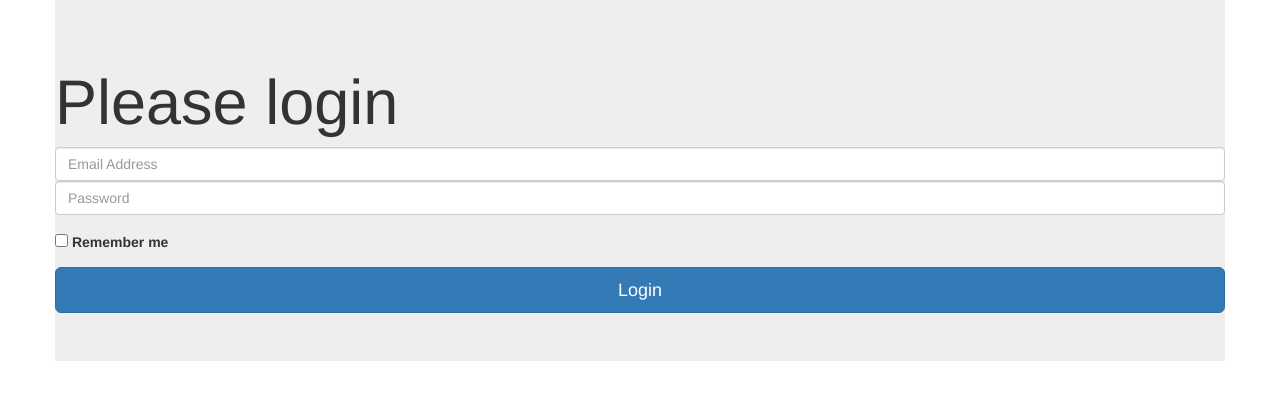
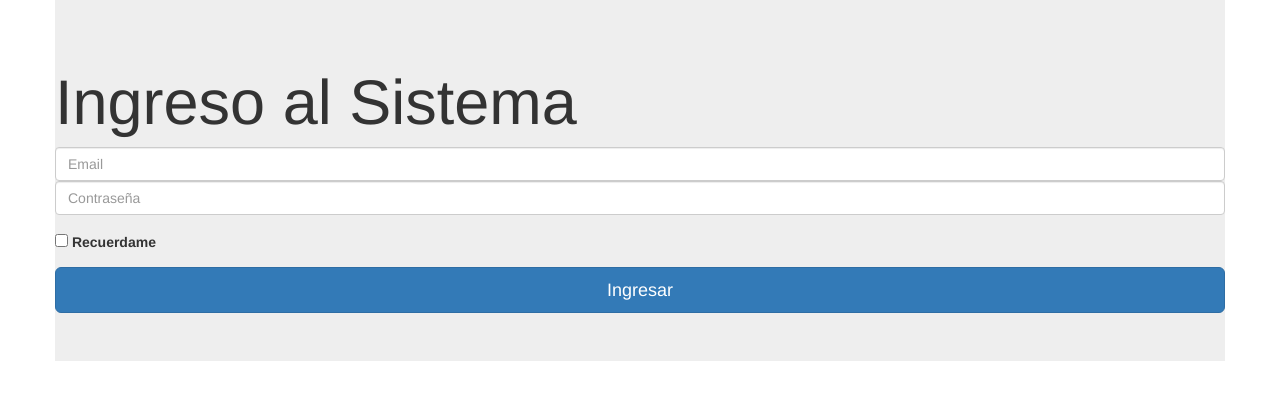
Before and after one commit to maribelferre/Clase, a plain HTML site: page index.html in a window 1280 px wide. Drawn offline with nearby package versions, Linux system fonts and the light colour scheme.

Commit message:
Ajusta idioma en formulario de login

```diff
--- a/index.html
+++ b/index.html
@@ -14,18 +14,18 @@ rwoIResjU2yc3z8GV/NPeZWAv56rSmLldC3R/AZzGRnGxQQKnKkoFVhFQhNUwEyJ" crossorigin="a
     <div class="col-12">
 
     <form>
-    	<h1>Please login</h1>
+    	<h1>Ingreso al Sistema</h1>
       <div class="form-group">
         <input type="email" class="form-control" id="exampleInputEmail1" aria-
-describedby="emailHelp" placeholder="Email Address">
+describedby="emailHelp" placeholder="Email">
         <input type="password" class="form-control" id="exampleInputPassword1"
-placeholder="Password">
+placeholder="Contraseña">
       </div>
       <div class="form-group">
           <input type="checkbox" >
-          <strong>Remember me</strong>
+          <strong>Recuerdame</strong>
       </div>
-      <button type="submit" class="btn btn-primary btn-lg btn-block">Login</button>
+      <button type="submit" class="btn btn-primary btn-lg btn-block">Ingresar</button>
     </form>
     </div>
   </div>
```
